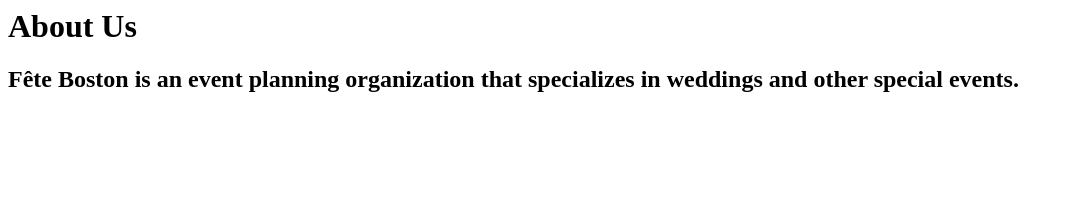
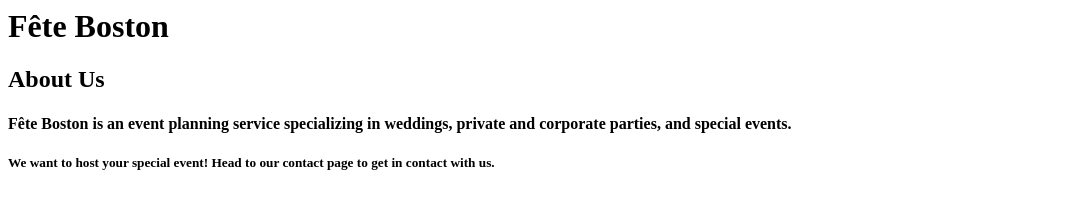
Before and after one commit to angelamaliakal/Homework2, a plain HTML site: page about.html in a window 1280 px wide. Shown: the whole page, without its empty margins (0-1073 px from the left). Drawn offline with Linux system fonts and the light colour scheme.

Commit message:
Update about.html

```diff
--- a/about.html
+++ b/about.html
@@ -5,8 +5,10 @@
 </head>
 
 <body>
-  <h1>About Us</h1>
-  <h2>Fête Boston is an event planning organization that specializes in weddings and other special events.</h2>
+  <h1>Fête Boston</h1>
+  <h2>About Us</h2>
+  <h4>Fête Boston is an event planning service specializing in weddings, private and corporate parties, and special events.</h4>
+    <h5>We want to host your special event! Head to our contact page to get in contact with us.</h5>
 
 </body>
 
```
